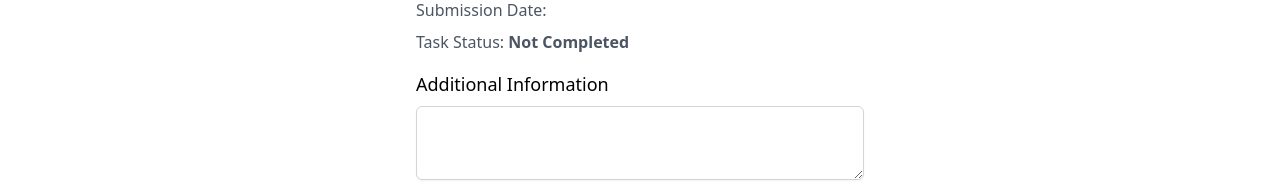
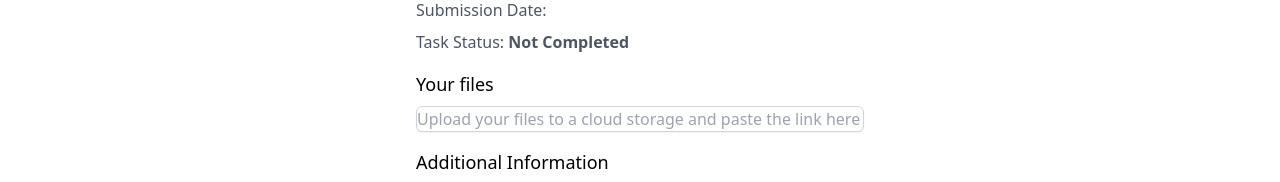
Before and after one commit to IshankaDK/Efficiency-tracker-front, a React (Vite) app: page /submit-task in a window 1280 px wide. Shown: the part 349-531 px from the top of the page. Built offline with nearby package versions, Linux system fonts and the light colour scheme; no server answers.

Commit message:
submit task with link

```diff
--- a/src/components/Employee/SubmitTask.jsx
+++ b/src/components/Employee/SubmitTask.jsx
@@ -8,6 +8,7 @@ const SubmitTask = () => {
   const [tasks, setTasks] = useState([]);
   const [taskDetails, setTaskDetails] = useState({});
   const [info, setInfo] = useState(null);
+  const [files, setFiles] = useState(null);
 
   useEffect(() => {
     getCompleteTasks();
@@ -48,6 +49,7 @@ const SubmitTask = () => {
       .put(`${baseURL}/task/additional_info`, {
         id: taskDetails._id,
         info: info,
+        submittedFiles:files
       })
       .then((response) => {
         console.log(response);
@@ -104,8 +106,19 @@ const SubmitTask = () => {
             </strong>
           </p>
         </div>
+        <div className="flex flex-col space-y-2">
+          <label htmlFor="info" className="text-lg font-medium">
+            Your files
+          </label>
+          <input
+            id="files"
+            name="files"
+            className="border border-gray-300 rounded-md shadow-sm focus:outline-none focus:ring-blue-500 focus:border-blue-500"
+            onChange={(e) => setFiles(e.target.value)}
+            placeholder="Upload your files to a cloud storage and paste the link here"
 
-        {/* Additional information section */}
+          />
+        </div>
         <div className="flex flex-col space-y-2">
           <label htmlFor="info" className="text-lg font-medium">
             Additional Information
@@ -119,7 +132,6 @@ const SubmitTask = () => {
           ></textarea>
         </div>
 
-        {/* Submit button */}
         <button
           onClick={() => {
             submitInfo();
```
